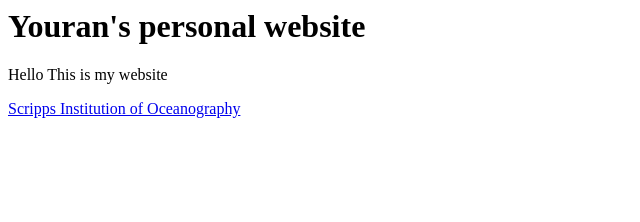
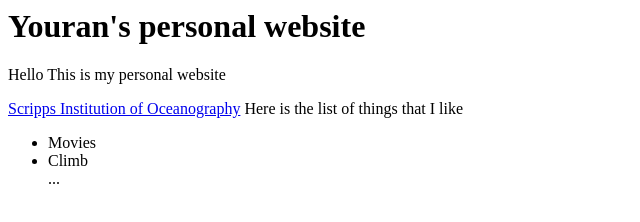
Before and after one commit to yol039/yol039.github.io, a plain HTML site: page index.html in a window 1280 px wide. Shown: the whole page, without its empty margins (0-640 px from the left). Drawn offline with Linux system fonts and the light colour scheme.

Commit message:
Adding some interests

```diff
--- a/index.html
+++ b/index.html
@@ -1,6 +1,13 @@
 
 
 <h1>Youran's personal website</h1>
-<p> Hello This is my website</p>
+<p> Hello This is my personal website</p>
 
 <a href="https://scripps.ucsd.edu/">Scripps Institution of Oceanography</a>
+
+Here is the list of things that I like
+<ul>
+ <li>Movies</li>
+ <li>Climb</li>
+...
+<ul>
```
